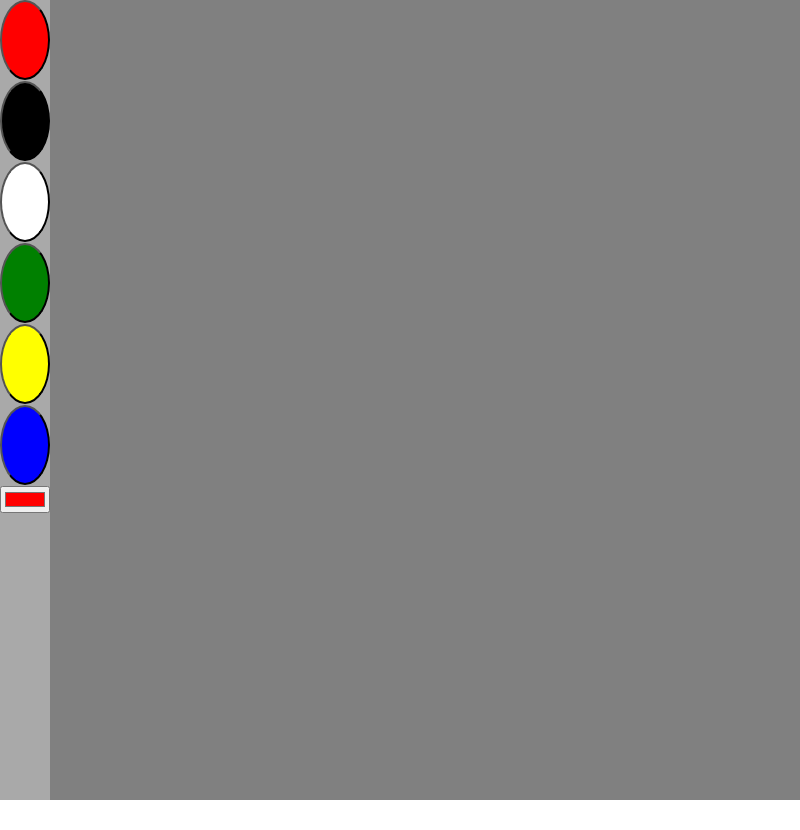
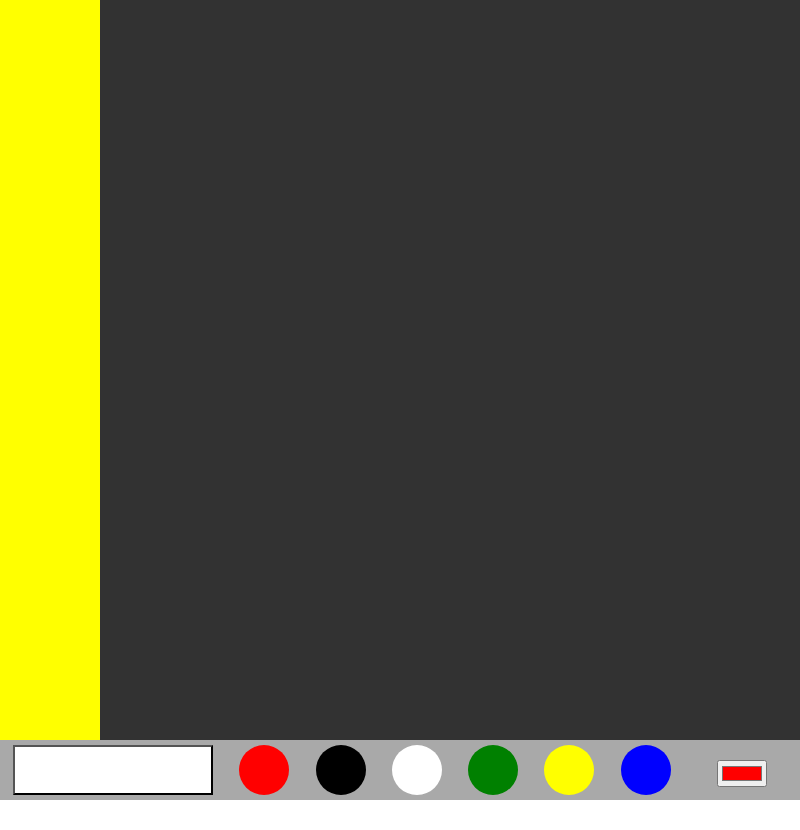
Before and after one commit to IllustratedMan-code/NotePen, an Electron app: page index.html in a window 800 px wide. Before the commit the page ends 800 px from the top, so only its background shows below. Drawn offline with Linux system fonts and the light colour scheme; no server answers.

Commit message:
added FileManager.js, working on file management

```diff
--- a/CanvasDraw.js
+++ b/CanvasDraw.js
@@ -84,7 +84,7 @@ canvas.addEventListener('mousemove', onMouseMove, false);
 canvas.addEventListener('wheel', onMouseWheel, false);
 // adds event for keyboard
 document.addEventListener('keydown', function(e){
-    if (e.code == "KeyB"){
+    if (e.code == "KeyX"){
 
         let RecentStroke = 0;
         drawings.forEach(function(row){
@@ -92,7 +92,7 @@ document.addEventListener('keydown', function(e){
         });
         Undo(RecentStroke);
     };
-})
+});
 /* This adds an event listener to auxclicks, middle click is 1 may be needed when mousedown becomes primary only
 canvas.addEventListener('auxclick', function(e){
     console.log(e.button);
--- /dev/null
+++ b/FileManager.js
@@ -0,0 +1,19 @@
+const { dialog } = require('electron').remote;
+let FileButton = document.getElementById("FilePath");
+let FileMenu = document.getElementById("FileDirectory");
+FileButton.addEventListener("click", event => {
+    //SetFile(".");
+    OpenFileMenu();
+});
+function OpenFileMenu(){
+    FileMenu.style.width = 0;
+}
+function SetFile(FilePath){
+    //electron.ipcRenderer.sendSync("OpenFileDialog", FilePath);
+    let f = dialog.showOpenDialogSync({ properties: ['openDirectory'] });
+    FileButton.textContent = f;
+    //console.log(f[0]);
+    //electron.ipcRenderer.on("FileDialogPath", (event, arg) => {
+    //    FileButton.textContent = arg;
+    //});
+}
--- a/index.html
+++ b/index.html
@@ -9,21 +9,27 @@
 
 <body>
     <div id="GuiContainer">
-
+        <div id="Top" >
+            <div id ="FileDirectory" ></div>
+            <div id="CanvasContainer">
+                <canvas id="canvas"> Your browser does not support html5 </canvas>
+            </div>
+        </div>
         <div id="PenOptions">
+            <Button class ="FilePath" id="FilePath"></Button>
             <Button class ="Colors" id="Color1"></Button>
             <Button class ="Colors" id="Color2"></Button>
             <Button class ="Colors" id="Color3"></Button>
             <Button class ="Colors" id="Color4"></Button>
             <Button class ="Colors" id="Color5"></Button>
             <Button class ="Colors" id="Color6"></Button>
-            <input type="color" id ="Colorpicker">
+            <label class ="Colors" ><input type="color" id ="Colorpicker"></label>
         </div>
-        <div id="CanvasContainer">
-            <canvas id="canvas"> Your browser does not support html5 </canvas>
-            <script src="./CanvasDraw.js"></script>
-            <script src="./guiFunctions.js" ></script>
-        </div>
+        <script src="./CanvasDraw.js"></script>
+        <script src="./guiFunctions.js" ></script>
+        <script src="./FileManager.js"></script>
+
+
     </div>
 </body>
 </html>
--- a/sty.css
+++ b/sty.css
@@ -27,20 +27,32 @@ body {
     height: 100%;
     width: 100%;
     display: flex;
+    flex-direction: column;
 
 }
 #PenOptions{
-    width: 50px;
+    display: flex;
+    width: 100%;
+    height: 60px;
     background-color: darkgrey;
 }
 #CanvasContainer {
     cursor: crosshair;
     flex-grow: 1;
-    flex-shrink: 1;
-    background-color: black;
+    background-color: rgb(50,50,50);
+}
+#Top {
+    flex-grow: 1;
+    display: flex;
+    flex-direction: row;
+}
+
+#FileDirectory {
+    width: 100px;
+    height: 100%;
+    background-color: yellow;
 }
 #canvas {
-    background-color: grey;
     /* box sizing allows a border for debugging */
     box-sizing: border-box;
     /* position absolute prevents canvas from affecting parent size */
@@ -48,9 +60,22 @@ body {
 
 }
 .Colors {
-    width: 100%;
-    height: 10%;
+    outline: none;
+    margin: auto;
+    flex-direction: row;
+    text-decoration: none;
+    width: 50px;
+    height: 50px;
+    border: 5px transparent;
+    padding: 20px;
     border-radius: 50%;
+}
+.FilePath {
+    margin: auto;
+    flex-direction: row;
+    background-color: white;
+    width: 200px;
+    height: 50px;
 }
 #Color1 {
     background-color: red;
```
Also changed, not shown: main.js (+12 -2 lines), 1 other file.
